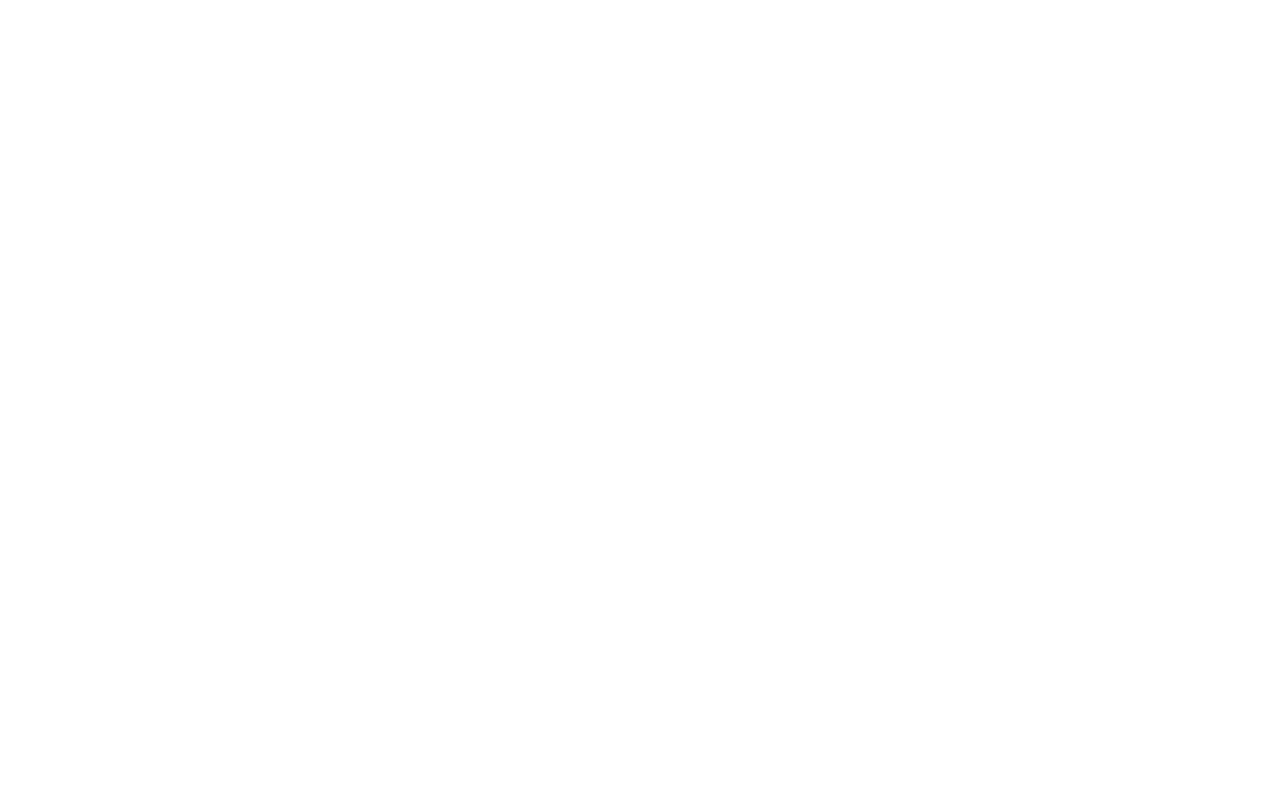
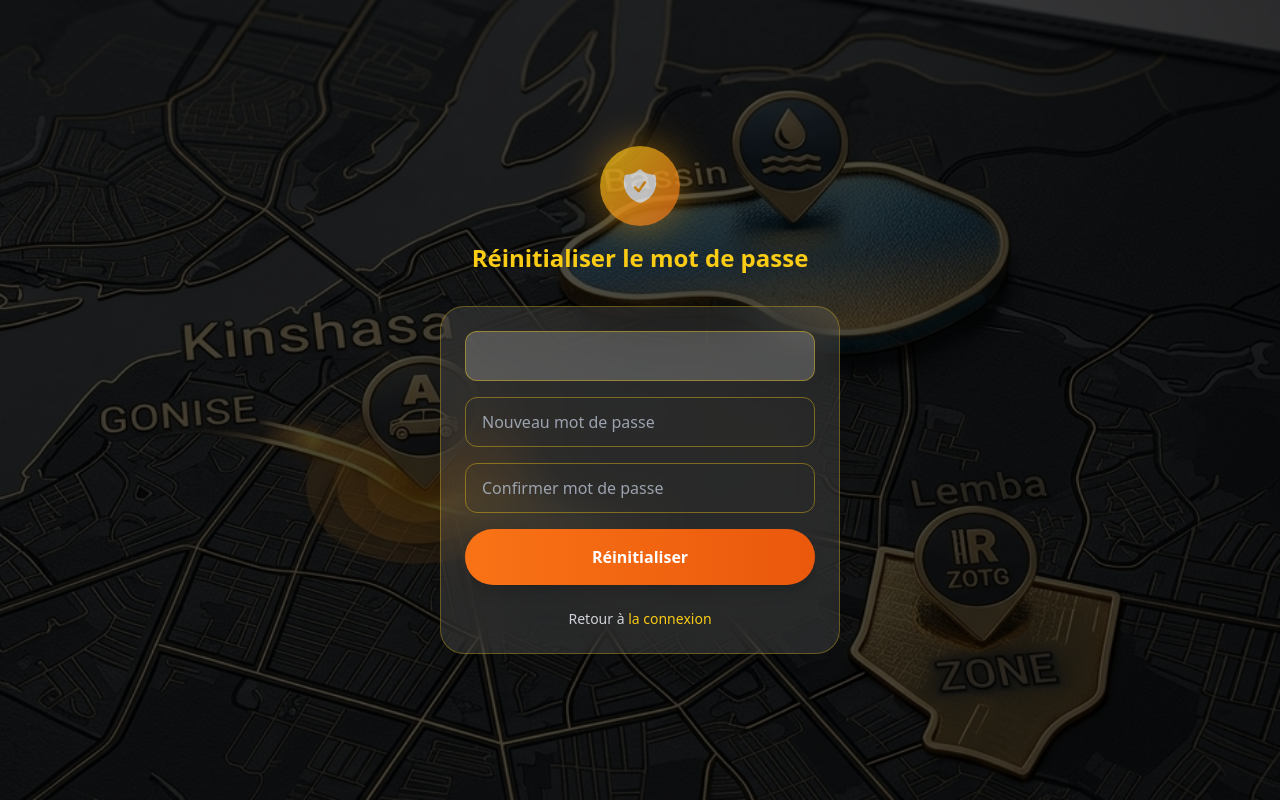
Before and after one commit to MarceloKld/kin-alert-mobile, a React (Vite) app: page /reset-password in a window 1280 px wide. Before the commit this address had no page. Built offline with nearby package versions, Linux system fonts and the light colour scheme.

Commit message:
✅ CE QUE CE CODE GÈRE ✅ Lecture des query params ✅ Envoi POST conforme à ton endpoint ✅ Gestion erreurs 422 ✅ Gestion erreur 400 token invalide ✅ Message succès ✅ Redirection automatique ✅ UI premium cohérente

```diff
--- a/src/App.jsx
+++ b/src/App.jsx
@@ -8,6 +8,7 @@ import DashboardPage from "./pages/DashboardPage";
 import SettingsPage from "./pages/SettingsPage";
 import RegisterPage from "./pages/RegisterPage"
 import ForgotPasswordPage from "./pages/ForgotPasswordPage"
+import ResetPasswordPage from "./pages/ResetPasswordPage"
 
 import MobileLayout from "./layouts/MobileLayout";
 import IncidentDetailPage from "./pages/IncidentDetailPage";
@@ -22,6 +23,7 @@ function App() {
       {/* Ajoute ta route d'inscription ici */}
   <Route path="/register" element={<RegisterPage />} />
   <Route path="/forgot-password" element={<ForgotPasswordPage />} />
+  <Route path="/reset-password" element={<ResetPasswordPage />} />
 
       <Route
         path="/home"
--- /dev/null
+++ b/src/pages/ResetPasswordPage.jsx
@@ -0,0 +1,178 @@
+import { useState } from "react"
+import { useSearchParams, useNavigate, Link } from "react-router-dom"
+import api from "../api/axios"
+import { ShieldCheckIcon } from "@heroicons/react/24/solid"
+
+function ResetPasswordPage() {
+
+  const [searchParams] = useSearchParams()
+  const navigate = useNavigate()
+
+  // ✅ Lire token et email depuis URL
+  const token = searchParams.get("token")
+  const emailFromUrl = searchParams.get("email")
+
+  const [form, setForm] = useState({
+    email: emailFromUrl || "",
+    token: token || "",
+    password: "",
+    password_confirmation: ""
+  })
+
+  const [errors, setErrors] = useState({})
+  const [serverError, setServerError] = useState("")
+  const [message, setMessage] = useState("")
+  const [loading, setLoading] = useState(false)
+
+  const handleChange = (e) => {
+    setForm({
+      ...form,
+      [e.target.name]: e.target.value
+    })
+  }
+
+  const handleSubmit = async (e) => {
+    e.preventDefault()
+
+    setErrors({})
+    setServerError("")
+    setMessage("")
+    setLoading(true)
+
+    try {
+      const response = await api.post("/reset-password", form)
+
+      setMessage(response.data.message)
+
+      // ✅ Redirection après 2 secondes
+      setTimeout(() => {
+        navigate("/")
+      }, 2000)
+
+    } catch (error) {
+
+      if (error.response?.status === 422) {
+        setErrors(error.response.data.errors || {})
+      }
+      else if (error.response?.status === 400) {
+        setServerError("Token invalide ou expiré.")
+      }
+      else {
+        setServerError("Une erreur est survenue.")
+      }
+
+    } finally {
+      setLoading(false)
+    }
+  }
+
+  return (
+    <div className="min-h-screen relative flex items-center justify-center">
+
+      {/* Background */}
+      <div
+        className="absolute inset-0 bg-cover bg-center"
+        style={{ backgroundImage: "url('/map-bg.jpg')" }}
+      ></div>
+
+      <div className="absolute inset-0 bg-black/70"></div>
+
+      <div className="relative z-10 w-full max-w-md px-6 text-white">
+
+        {/* Header */}
+        <div className="text-center mb-8">
+          <div className="flex justify-center mb-4">
+            <div className="w-20 h-20 rounded-full bg-gradient-to-br from-yellow-400 to-orange-500 flex items-center justify-center shadow-[0_0_40px_rgba(255,165,0,0.6)] animate-pulse">
+              <ShieldCheckIcon className="w-10 h-10 text-white" />
+            </div>
+          </div>
+
+          <h1 className="text-2xl font-bold text-yellow-400">
+            Réinitialiser le mot de passe
+          </h1>
+        </div>
+
+        {/* Card */}
+        <div className="bg-white/10 backdrop-blur-xl border border-yellow-400/30 rounded-3xl p-6 shadow-2xl">
+
+          {message && (
+            <div className="bg-green-500/20 text-green-400 p-3 rounded-lg text-sm mb-4">
+              {message} — Redirection...
+            </div>
+          )}
+
+          {serverError && (
+            <div className="bg-red-500/20 text-red-400 p-3 rounded-lg text-sm mb-4">
+              {serverError}
+            </div>
+          )}
+
+          <form onSubmit={handleSubmit} className="space-y-4">
+
+            {/* Email (readonly) */}
+            <input
+              type="email"
+              name="email"
+              value={form.email}
+              readOnly
+              className="w-full px-4 py-3 rounded-xl bg-white/20 border border-yellow-400/40"
+            />
+
+            {/* Password */}
+            <div>
+              <input
+                type="password"
+                name="password"
+                placeholder="Nouveau mot de passe"
+                value={form.password}
+                onChange={handleChange}
+                className="w-full px-4 py-3 rounded-xl bg-transparent border border-yellow-400/40 focus:border-yellow-400 outline-none"
+              />
+              {errors.password && (
+                <p className="text-red-400 text-sm mt-1">
+                  {errors.password[0]}
+                </p>
+              )}
+            </div>
+
+            {/* Confirmation */}
+            <div>
+              <input
+                type="password"
+                name="password_confirmation"
+                placeholder="Confirmer mot de passe"
+                value={form.password_confirmation}
+                onChange={handleChange}
+                className="w-full px-4 py-3 rounded-xl bg-transparent border border-yellow-400/40 focus:border-yellow-400 outline-none"
+              />
+              {errors.password_confirmation && (
+                <p className="text-red-400 text-sm mt-1">
+                  {errors.password_confirmation[0]}
+                </p>
+              )}
+            </div>
+
+            <button
+              type="submit"
+              disabled={loading}
+              className="w-full py-4 rounded-full bg-gradient-to-r from-orange-500 to-orange-600 font-semibold shadow-lg hover:shadow-orange-500/50 hover:scale-105 transition duration-300"
+            >
+              {loading ? "Réinitialisation..." : "Réinitialiser"}
+            </button>
+
+          </form>
+
+          <p className="text-center text-sm mt-6 text-gray-300">
+            Retour à{" "}
+            <Link to="/" className="text-yellow-400 hover:underline">
+              la connexion
+            </Link>
+          </p>
+
+        </div>
+      </div>
+    </div>
+  )
+}
+
+export default ResetPasswordPage
```
